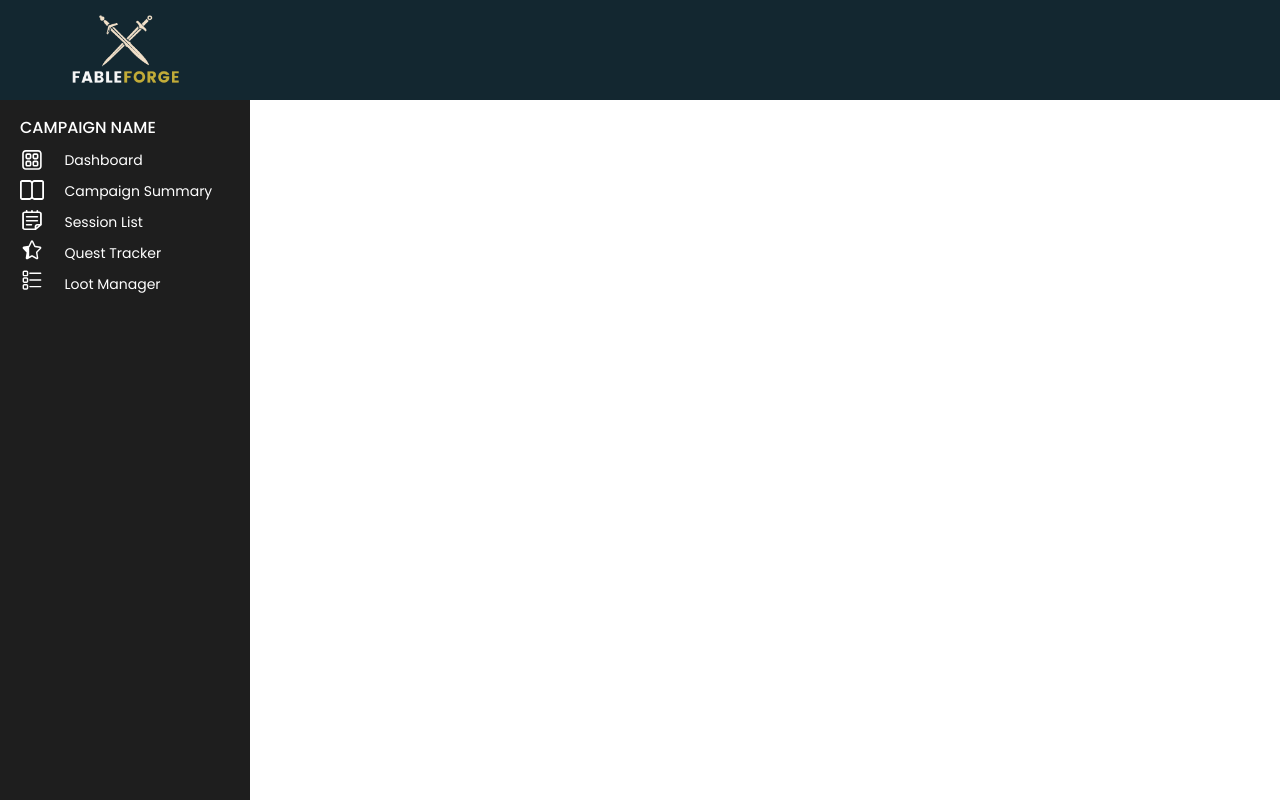
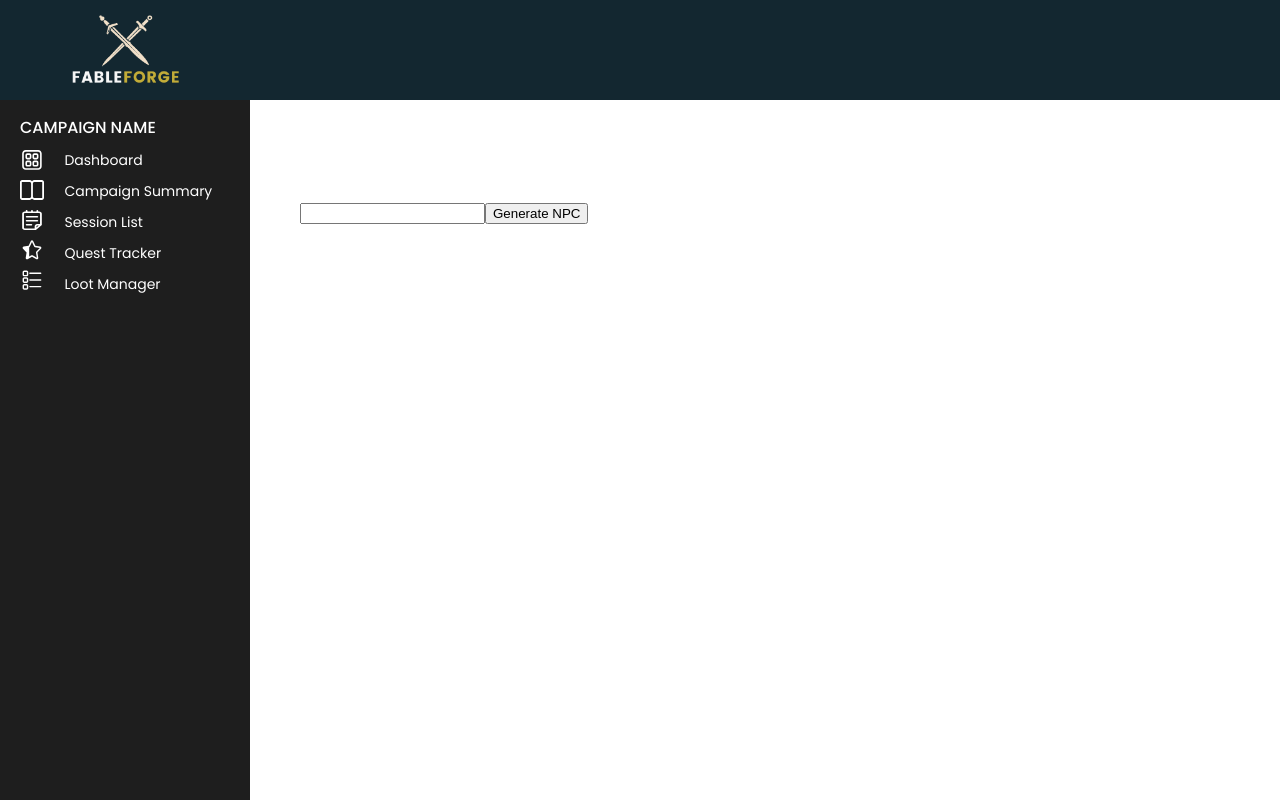
Before and after one commit to alliebourden/fableforge, a React (Vite) app: page / in a window 1280 px wide. Built offline with nearby package versions, Linux system fonts and the light colour scheme; no server answers.

Commit message:
feat - userInput for NPC generator

```diff
--- a/src/App.css
+++ b/src/App.css
@@ -821,6 +821,15 @@ dialog {
   font-style: italic;
 }
 
+.npc-generator {
+  margin-left: 300px;
+  margin-top: 200px;
+}
+
+.generated-npc {
+  margin-left: 300px;
+}
+
 * {
   margin: 0;
 }
--- a/src/components/npcGeneratorChat.jsx
+++ b/src/components/npcGeneratorChat.jsx
@@ -5,7 +5,7 @@ const openai = new OpenAI({
   dangerouslyAllowBrowser: true,
 });
 
-async function generateNPCchat() {
+async function generateNPCchat(userInput) {
   try {
     const response = await openai.chat.completions.create({
       messages: [
@@ -16,7 +16,7 @@ async function generateNPCchat() {
         },
         {
           role: "user",
-          content: "Generate a random NPC that works at a town market.",
+          content: userInput,
         },
       ],
       temperature: 1,
--- a/src/pages/Dashboard.jsx
+++ b/src/pages/Dashboard.jsx
@@ -1,11 +1,37 @@
+import React, { useState } from "react";
 import generateNPCchat from "../components/npcGeneratorChat";
 
-const getNPCchat = async () => {
-  const response = await generateNPCchat();
-  console.log(response);
-};
+export default function Dashboard() {
+  const [userInput, setUserInput] = useState("");
+  const [chatHistory, setChatHistory] = useState([]);
 
-export default function Dashboard() {
-  console.log(`This is my open ai key ${import.meta.env.VITE_OPENAI_API_KEY}`);
-  getNPCchat();
+  const handleUserInput = (event) => {
+    setUserInput(event.target.value);
+  };
+
+  const handleGenerateNPC = async () => {
+    const response = await generateNPCchat(userInput);
+    setChatHistory([
+      ...chatHistory,
+      { role: "user", content: userInput },
+      { role: "npc", content: response },
+    ]);
+    setUserInput("");
+  };
+
+  return (
+    <div>
+      <div className="npc-generator">
+        <input type="text" value={userInput} onChange={handleUserInput} />
+        <button onClick={handleGenerateNPC}>Generate NPC</button>
+      </div>
+      <div className="generated-npc">
+        {chatHistory.map((message, index) => (
+          <div key={index} className={message.role}>
+            {message.content}
+          </div>
+        ))}
+      </div>
+    </div>
+  );
 }
```
